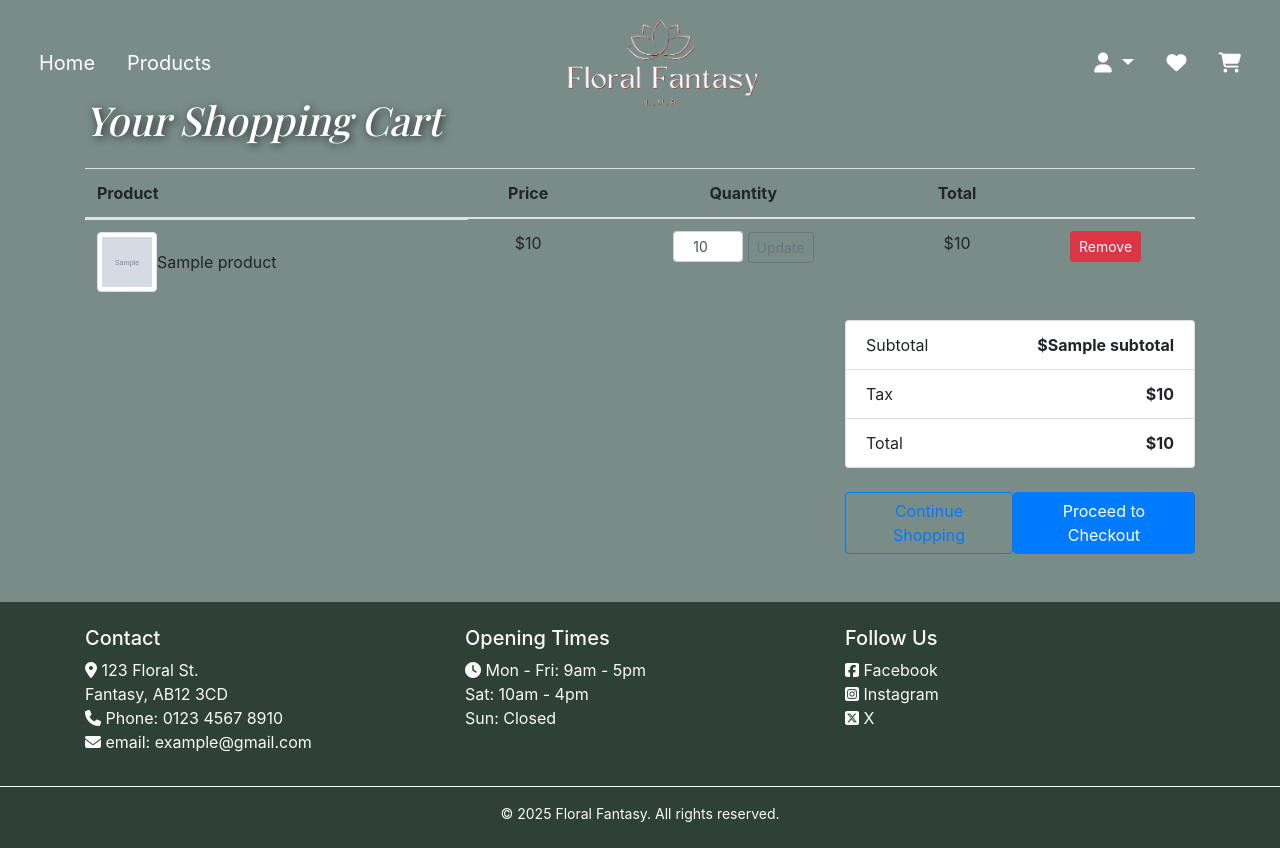
After one commit to jessi25924/floral_fantasy, a Django app: template cart/templates/cart/cart.html in a window 1280 px wide. The commit adds this page. Run offline with Django 4.2, Linux system fonts and the light colour scheme; the template is opened without the code that fills it: most values are stand-ins (such as "Sample title", 1, 10 or a date in 2020); grey boxes marked "Sample" are stand-in pictures; some libraries are stand-ins or nearby versions; some web fonts are replaced.

Commit message:
Update cart app:add template,modify urls&views

```diff
--- /dev/null
+++ b/cart/templates/cart/cart.html
@@ -0,0 +1,115 @@
+{% extends "base.html" %}
+{% load static %}
+
+{% block page_header %}
+    <div class="container header-container">
+        <div class="row">
+            <div class="col"></div>
+        </div>
+    </div>
+{% endblock %}
+
+{% block content %}
+<div class="container py-5 mt-5">
+    <h1 class="mb-4">Your Shopping Cart</h1>
+
+    {% if cart_items %}
+        <div class="table-responsive">
+            <table class="table align-middle">
+                <thead>
+                    <tr>
+                        <th scope="col">Product</th>
+                        <th scope="col" class="text-center">Price</th>
+                        <th scope="col" class="text-center">Quantity</th>
+                        <th scope="col" class="text-center">Total</th>
+                        <th scope="col"></th>
+                    </tr>
+                </thead>
+                <tbody>
+                    {% for item in cart_items %}
+                    <tr>
+                        <td class="d-flex align-items-center">
+                            {% if item.product.image %}
+                                <img src="{{ item.product.image.url }}"
+                                    alt="{{ item.product.name }}"
+                                    class="img-thumbnail me-3"
+                                    style="width: 60px; height: 60px; object-fit: cover;">
+                            {% else %}
+                                <img src="{% static 'images/noimage.jpg' %}"
+                                    class="img-thumbnail me-3"
+                                    style="width: 60px; height: 60px; object-fit: cover;"
+                                    alt="No image">
+                            {% endif %}
+                            <span>{{ item.product.name }}</span>
+                        </td>
+                        <td class="text-center">${{ item.product.price }}</td>
+                        <td class="text-center">
+                            <form method="post" action="{% url 'cart:update_item' item.product.pk %}">
+                                {% csrf_token %}
+                                <input type="number"
+                                    name="quantity"
+                                    value="{{ item.quantity }}"
+                                    min="1"
+                                    class="form-control form-control-sm d-inline-block text-center"
+                                    style="width: 70px;">
+                                <button type="submit"
+                                        class="btn btn-sm btn-outline-secondary ms-2">
+                                Update
+                                </button>
+                            </form>
+                        </td>
+                        <td class="text-center fw-bold">${{ item.line_total }}</td>
+                        <td class="text-center">
+                            <form method="post" action="{% url 'cart:remove_item' item.product.pk %}">
+                                {% csrf_token %}
+                                <button type="submit"
+                                        class="btn btn-sm btn-danger">
+                                Remove
+                                </button>
+                            </form>
+                        </td>
+                    </tr>
+                    {% endfor %}
+                </tbody>
+            </table>
+        </div>
+
+        <div class="row justify-content-end">
+            <div class="col-12 col-md-6 col-lg-4">
+                <ul class="list-group mb-4">
+                    <li class="list-group-item d-flex justify-content-between">
+                        <span>Subtotal</span>
+                        <strong>${{ subtotal }}</strong>
+                    </li>
+                    <li class="list-group-item d-flex justify-content-between">
+                        <span>Tax</span>
+                        <strong>${{ tax }}</strong>
+                    </li>
+                    <li class="list-group-item d-flex justify-content-between">
+                        <span>Total</span>
+                        <strong>${{ total }}</strong>
+                    </li>
+                </ul>
+                <div class="d-flex justify-content-between">
+                    <a href="{% url 'products:product_list' %}"
+                        class="btn btn-outline-primary">
+                        Continue Shopping
+                    </a>
+                    <a href="{% url 'checkout:begin' %}"
+                        class="btn btn-primary">
+                        Proceed to Checkout
+                    </a>
+                </div>
+            </div>
+        </div>
+
+        {% else %}
+        <div class="alert alert-info text-center">Your cart is empty.</div>
+        <div class="text-center">
+            <a href="{% url 'products:product_list' %}" class="btn btn-primary">
+        Shop Now</a>
+    </div>
+    {% endif %}
+</div>
+
+{% endblock %}
--- a/cart/urls.py
+++ b/cart/urls.py
@@ -2,9 +2,7 @@ from django.urls import path
 from . import views
 
 
-app_name = 'cart'
-
 urlpatterns = [
     path('add/<int:product_id>/', views.add_to_cart, name='add_to_cart'),
-    path('', views.cart_detail, name='cart_detail'),
+    path('', views.view_cart, name='view_cart'),
 ]
--- a/floral_fantasy/settings.py
+++ b/floral_fantasy/settings.py
@@ -47,6 +47,7 @@ INSTALLED_APPS = [
     'allauth.socialaccount',
     'landing',
     'products',
+    'cart',
 ]
 
 MIDDLEWARE = [
--- a/floral_fantasy/urls.py
+++ b/floral_fantasy/urls.py
@@ -23,6 +23,6 @@ urlpatterns = [
     path('admin/', admin.site.urls),
     path('accounts/', include('allauth.urls')),
     path('', include('landing.urls')),
-    path('cart/', include('cart.urls', namespace='cart')),
+    path('cart/', include('cart.urls')),
     path('products/', include('products.urls', namespace='products')),
 ] + static(settings.MEDIA_URL, document_root=settings.MEDIA_ROOT)
--- a/products/templates/products/product_list.html
+++ b/products/templates/products/product_list.html
@@ -20,7 +20,7 @@
         </div>
 
         <div class="row mb-4">
-            <div class="col-12 col-md-6 my-auto order-md-last d-flex justify-content-center">
+            <div class="col-12 col-md-6 my-auto order-md-first d-flex justify-content-center">
                 <div class="sort-select-wrapper w-50">
                     <select id="sort-selector" class="custom-select custom-select-sm rounded-0 border border-{% if current_sorting != 'None_None' %}info{% else %}black{% endif %}">
                         <option value="reset" {% if current_sorting == 'None_None' %}selected{% endif %}>Sort by...</option>
--- a/templates/base.html
+++ b/templates/base.html
@@ -84,7 +84,7 @@
                 {% endif %}
 
                 <li class="nav-item mr-3"><a class="nav-link" href="#"><i class="fa-solid fa-heart"></i></a></li>
-                <li class="nav-item"><a class="nav-link" href="#"><i class="fa-solid fa-cart-shopping"></i></a></li>
+                <li class="nav-item"><a class="nav-link" href="{% url 'view_cart' %}"><i class="fa-solid fa-cart-shopping"></i></a></li>
               </ul>
             </div>
             </div>
```
Also changed, not shown: cart/views.py (+7 -1 lines).
